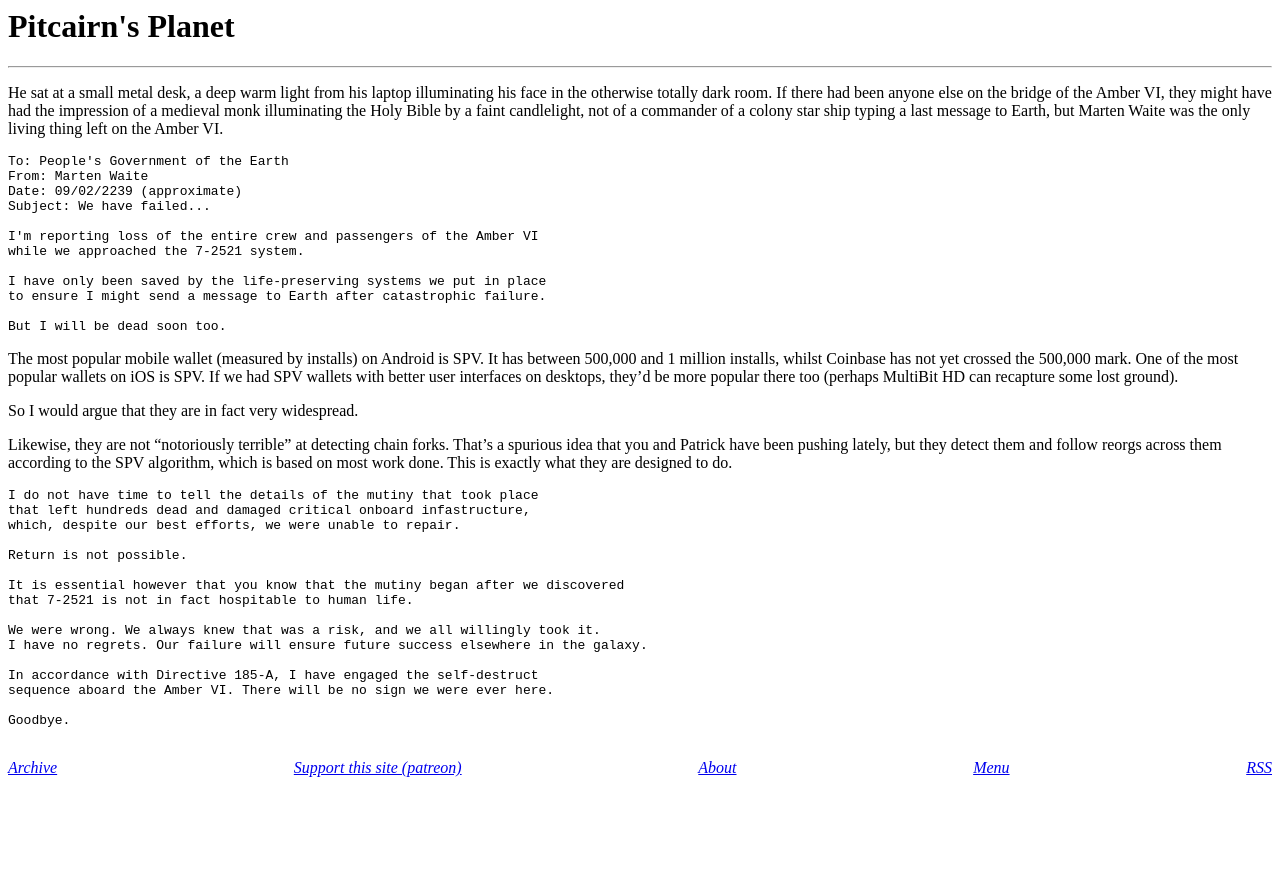
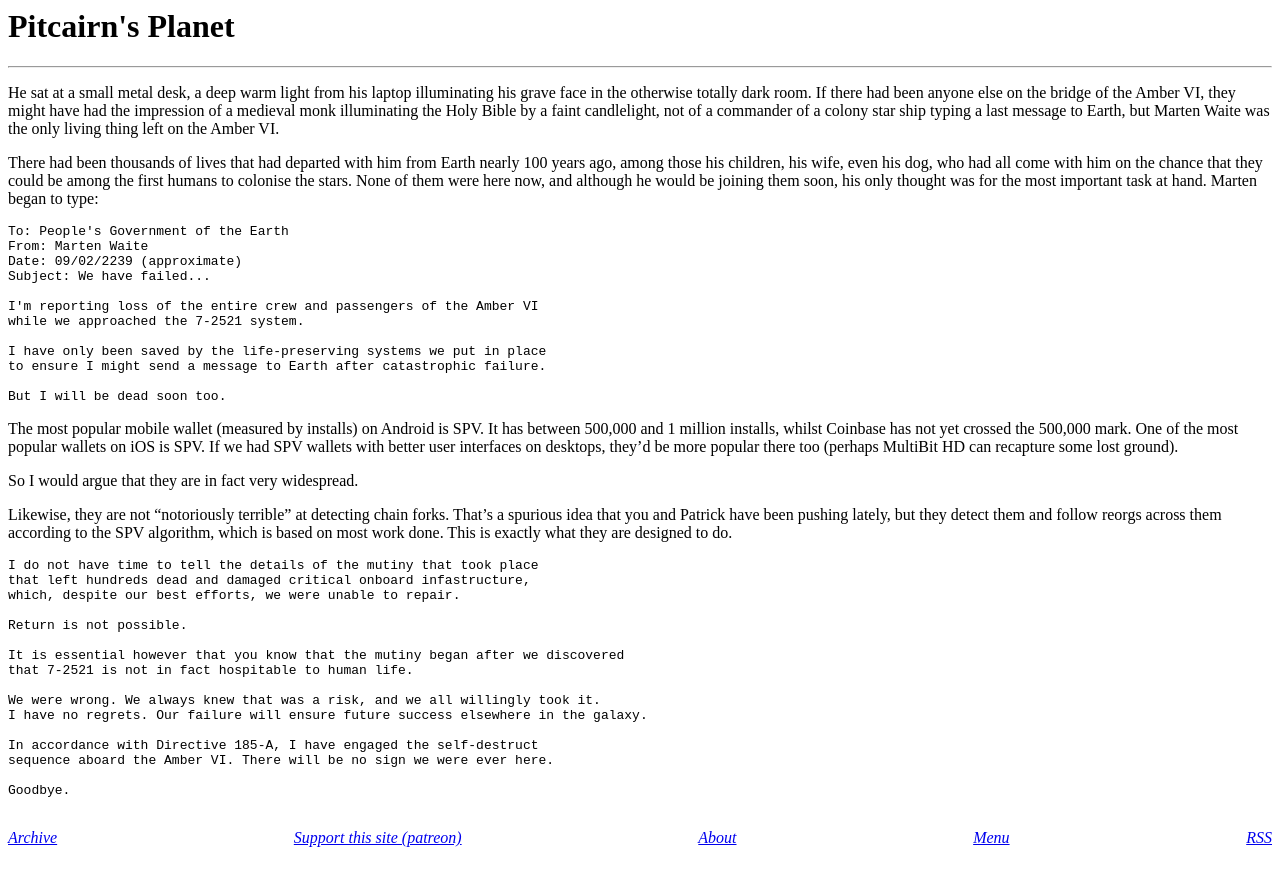
Before and after one commit to derykmakgill/website, a Jekyll site: the page built from story.md, in a window 1280 px wide. Shown: the top 886 px of the page. Built offline with Jekyll 4.4.1, drawn with Linux system fonts in a browser that asks for light colours.

Commit message:
Update story.md

````diff
--- a/story.md
+++ b/story.md
@@ -3,12 +3,11 @@ layout: page
 title: Pitcairn's Planet
 ---
 
-He sat at a small metal desk, a deep warm light from his laptop illuminating his face
+He sat at a small metal desk, a deep warm light from his laptop illuminating his grave face
 in the otherwise totally dark room. If there had been anyone else on the bridge
 of the Amber VI, they might have had the impression of a medieval monk illuminating the Holy Bible by a faint candlelight, not of a commander of a colony star ship typing a last message to Earth, but Marten Waite was the only living thing left on the Amber VI.
 
-
-
+There had been thousands of lives that had departed with him from Earth nearly 100 years ago, among those his children, his wife, even his dog, who had all come with him on the chance that they could be among the first humans to colonise the stars. None of them were here now, and although he would be joining them soon, his only thought was for the most important task at hand. Marten began to type:
 
 ```
 To: People's Government of the Earth
````
